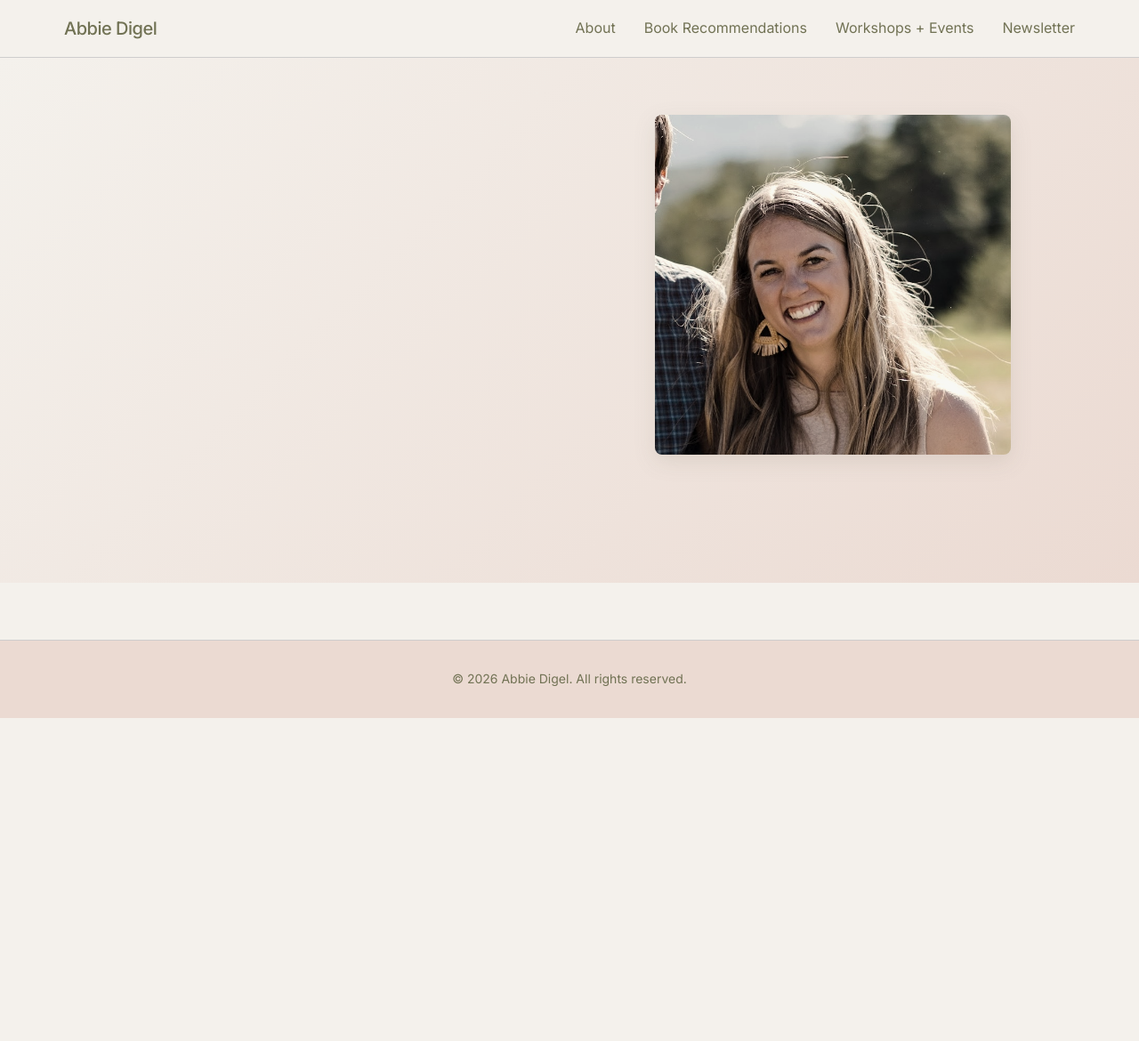
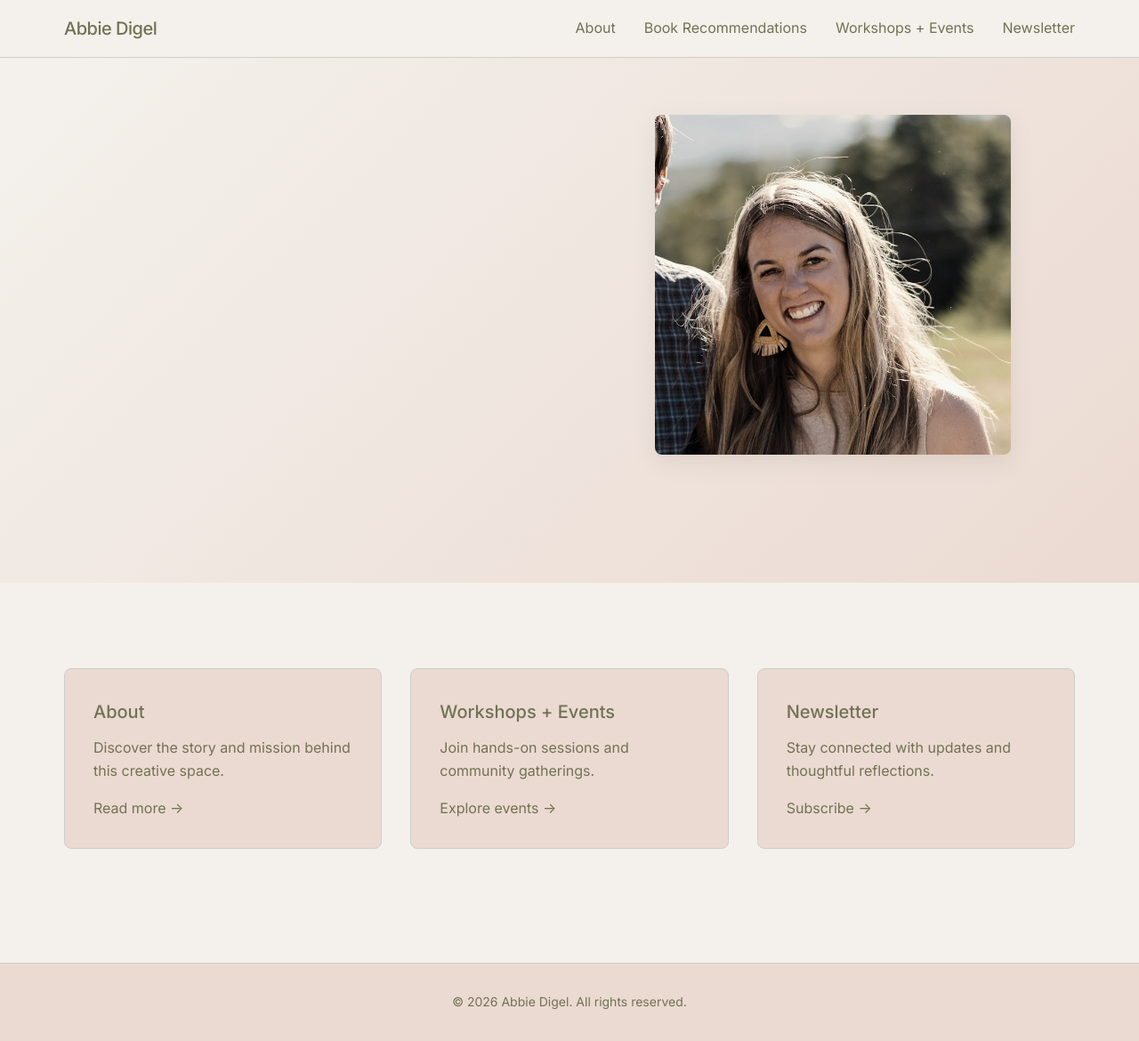
Before and after one commit to pafrey/abbiedigel, a Jekyll site: the page built from index.html, in a window 1280 px wide and 1170 px high. Shown: the whole window at 89% size. Built offline with Jekyll 4.4.1, drawn with Linux system fonts in a browser that asks for light colours.

Commit message:
Restore preview grid section to homepage
Co-Authored-By: Claude Sonnet 4.6 <noreply@anthropic.com>

```diff
--- a/index.html
+++ b/index.html
@@ -30,3 +30,25 @@ title: Home
     </div>
   </div>
 </section>
+
+<section class="preview">
+  <div class="container">
+    <div class="preview-grid">
+      <div class="preview-card">
+        <h3>About</h3>
+        <p>Discover the story and mission behind this creative space.</p>
+        <a href="/about.html" class="preview-link">Read more &rarr;</a>
+      </div>
+      <div class="preview-card">
+        <h3>Workshops + Events</h3>
+        <p>Join hands-on sessions and community gatherings.</p>
+        <a href="/workshops.html" class="preview-link">Explore events &rarr;</a>
+      </div>
+      <div class="preview-card">
+        <h3>Newsletter</h3>
+        <p>Stay connected with updates and thoughtful reflections.</p>
+        <a href="/newsletter.html" class="preview-link">Subscribe &rarr;</a>
+      </div>
+    </div>
+  </div>
+</section>
```
